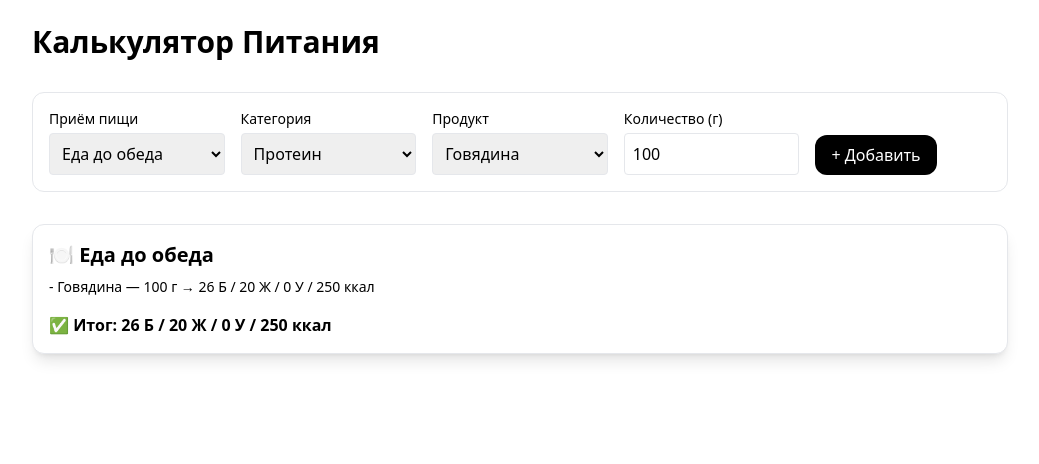
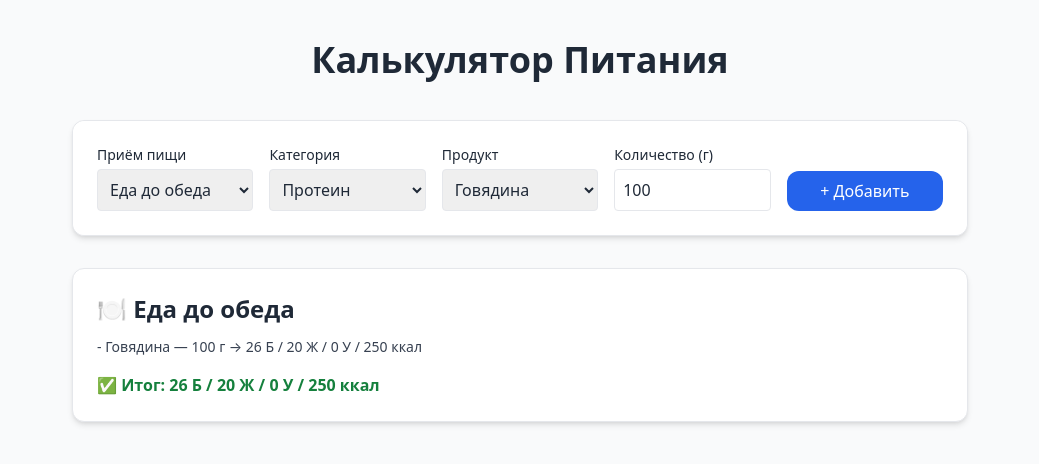
Before and after one commit to penahaliyev/nutrition-calculator, a Next.js app: page / in a window 1280 px wide. Both pictures are taken after a click on the button "+ Добавить". Shown: the top 464 px of the page, without its empty margins (120-1159 px from the left). Built offline with nearby package versions, Linux system fonts and the light colour scheme.

Commit message:
update30mar1950

```diff
--- a/components/NutritionGrouped.js
+++ b/components/NutritionGrouped.js
@@ -2,7 +2,7 @@ import React, { useState } from "react";
 import { Input } from "./ui/input";
 import { Card, CardContent } from "./ui/card";
 import { Label } from "./ui/label";
-import { Select, SelectTrigger, SelectValue, SelectContent, SelectItem } from "./ui/select";
+import { Select } from "./ui/select";
 
 const DATA = {
   "Протеин": {
@@ -81,12 +81,12 @@ export default function NutritionGrouped() {
   };
 
   return (
-    <div className="p-6 max-w-5xl mx-auto grid gap-8">
-      <h1 className="text-3xl font-bold">Калькулятор Питания</h1>
+    <div className="min-h-screen bg-gray-50 py-10 px-4 md:px-10">
+      <h1 className="text-4xl font-bold text-center text-gray-800 mb-10">Калькулятор Питания</h1>
 
-      <Card>
-        <CardContent className="grid grid-cols-1 md:grid-cols-5 gap-4 p-4">
-          <div className="col-span-1">
+      <Card className="max-w-4xl mx-auto mb-8 shadow-md border border-gray-200">
+        <CardContent className="grid grid-cols-1 md:grid-cols-5 gap-4 p-6 bg-white rounded-xl">
+          <div>
             <Label>Приём пищи</Label>
             <Select value={selectedMeal} onChange={(e) => setSelectedMeal(e.target.value)}>
               {MEAL_TIMES.map((time) => (
@@ -95,7 +95,7 @@ export default function NutritionGrouped() {
             </Select>
           </div>
 
-          <div className="col-span-1">
+          <div>
             <Label>Категория</Label>
             <Select value={form.category} onChange={(e) => {
               const cat = e.target.value;
@@ -108,7 +108,7 @@ export default function NutritionGrouped() {
             </Select>
           </div>
 
-          <div className="col-span-1">
+          <div>
             <Label>Продукт</Label>
             <Select value={form.product} onChange={(e) => setForm({ ...form, product: e.target.value })}>
               {Object.keys(DATA[form.category]).map((prod) => (
@@ -127,20 +127,23 @@ export default function NutritionGrouped() {
           </div>
 
           <div className="flex items-end">
-            <button onClick={addToMeal} className="bg-black text-white px-4 py-2 rounded-xl">+ Добавить</button>
+            <button onClick={addToMeal} className="w-full bg-blue-600 hover:bg-blue-700 text-white px-4 py-2 rounded-xl transition">
+              + Добавить
+            </button>
           </div>
         </CardContent>
       </Card>
 
+      <div className="max-w-4xl mx-auto space-y-6">
         {MEAL_TIMES.map((time) => {
           const items = meals[time];
           if (items.length === 0) return null;
           const t = totals(items);
           return (
-          <Card key={time} className="bg-white shadow-lg">
-            <CardContent className="p-4">
-              <h2 className="text-xl font-semibold mb-2">🍽️ {time}</h2>
-              <ul className="space-y-1 mb-4">
+            <Card key={time} className="shadow-md border border-gray-200 bg-white">
+              <CardContent className="p-6">
+                <h2 className="text-2xl font-semibold mb-3 text-gray-800">🍽️ {time}</h2>
+                <ul className="space-y-1 mb-4 text-gray-700">
                   {items.map((item, idx) => {
                     const m = macros(item);
                     return (
@@ -152,7 +155,7 @@ export default function NutritionGrouped() {
                     );
                   })}
                 </ul>
-              <div className="font-semibold">
+                <div className="font-semibold text-green-700">
                   ✅ Итог: {t.protein} Б / {t.fat} Ж / {t.carb} У / {t.cal} ккал
                 </div>
               </CardContent>
@@ -160,5 +163,6 @@ export default function NutritionGrouped() {
           );
         })}
       </div>
+    </div>
   );
 }
--- a/styles/globals.css
+++ b/styles/globals.css
@@ -1,3 +1,8 @@
 @tailwind base;
 @tailwind components;
 @tailwind utilities;
+
+body {
+  @apply bg-gradient-to-br from-gray-100 to-white text-gray-800 min-h-screen;
+  font-family: ui-sans-serif, system-ui, -apple-system;
+}
```
Lines whose indentation alone changed are shown as unchanged.
